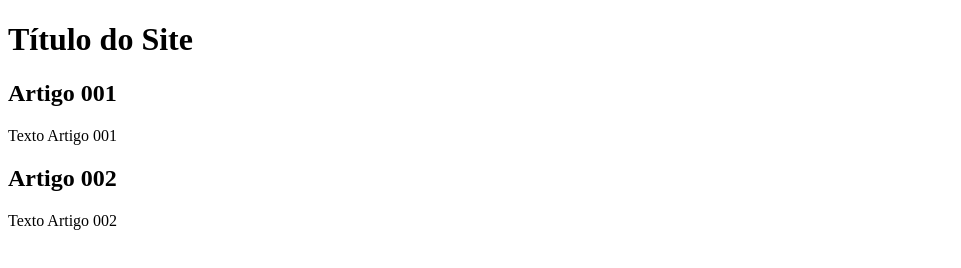
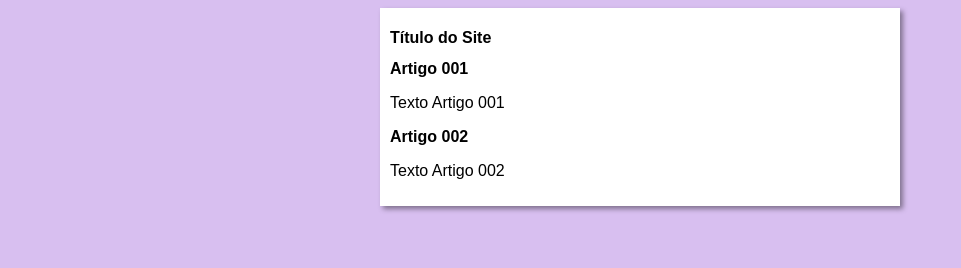
Before and after one commit to Thamires-Silva1/projeto-site, a plain HTML site: page index.html in a window 1280 px wide. Shown: the whole page, without its empty margins (0-961 px from the left). Drawn offline with Linux system fonts and the light colour scheme.

Commit message:
iniciei o design

```diff
--- /dev/null
+++ b/estilos/style.css
@@ -0,0 +1,17 @@
+* {
+    font-family: Arial, Helvetica, sans-serif;
+    font-size: 16px;
+}
+
+body {
+    background-color: rgb(216, 191, 240);
+
+}
+
+main {
+    background-color: white ;
+    width: 500px;
+    margin: auto;
+    padding: 10px;
+    box-shadow: 3px 3px 5px rgba(0, 0, 0, 0.411);
+}
--- a/index.html
+++ b/index.html
@@ -4,6 +4,7 @@
     <meta charset="UTF-8">
     <meta name="viewport" content="width=device-width, initial-scale=1.0">
     <title>Título do Site</title>
+    <link rel="stylesheet" href="estilos/style.css">
 </head>
 <body>
     <main>
```
